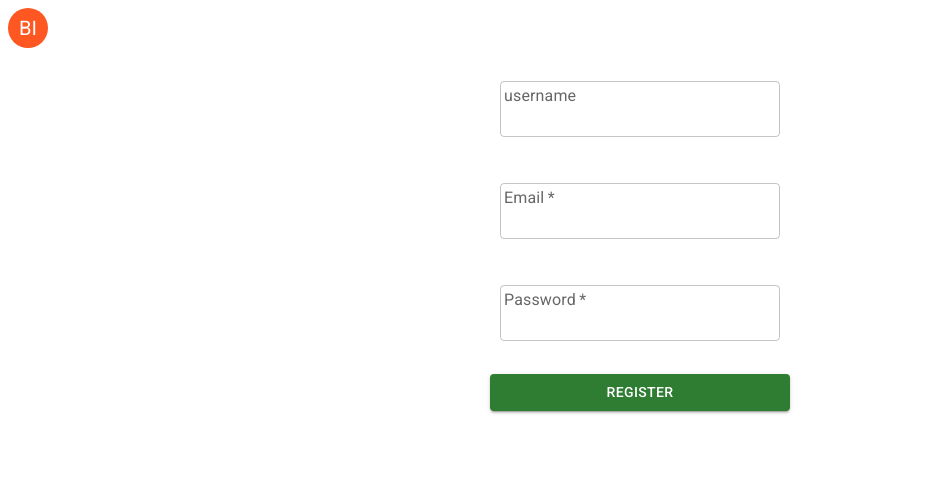
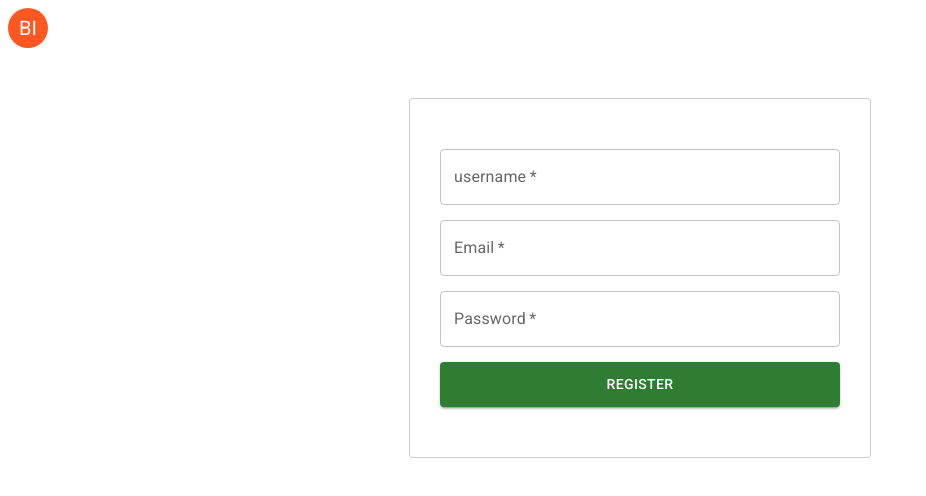
Before and after one commit to developerbello/auth-app, a React (Create React App) app: page / in a window 1280 px wide. Shown: the top 496 px of the page, without its empty margins (0-926 px from the left). Built offline with nearby package versions, Linux system fonts and the light colour scheme.

Commit message:
Removed validation feature from the codebase

```diff
--- a/src/components/Register.js
+++ b/src/components/Register.js
@@ -4,14 +4,23 @@ import { useNavigate } from "react-router-dom";
 
 const styles = {
   formField: {
-    margin: "20px auto 0",
-    width: "300px",
+    backgroundColor: "#fff",
+    padding: "50px 30px",
+    position: "relative",
+    overflow: "hidden",
+    borderRadius: "3px",
+    border: "solid 1px #ccc",
+    margin: "50px auto 8px",
+    width: "400px",
     display: "flex",
     flexDirection: "column",
+    lineHeight: "",
   },
   inputField: {
-    padding: "13px 10px",
-    marginBottom: "20px",
+    marginBottom: "15px",
+  },
+  Button: {
+    height: "45px",
   },
 };
 
@@ -19,9 +28,6 @@ let initialState = {
   username: "",
   email: "",
   password: "",
-  usernameError: "",
-  emailError: "",
-  passwordError: "",
 };
 
 const Register = () => {
@@ -30,30 +36,6 @@ const Register = () => {
   });
 
   const navigate = useNavigate();
-
-  const validate = () => {
-    let usernameError = "";
-    let emailError = "";
-    let passwordError = "";
-
-    if (!fieldName.username) {
-      usernameError = "Not Empty";
-    }
-
-    if (!fieldName.password) {
-      passwordError = "Not Empty";
-    }
-
-    if (usernameError || emailError || passwordError) {
-      setFieldName({
-        usernameError,
-        emailError,
-        passwordError,
-      });
-      return false;
-    }
-    return true;
-  };
 
   const handleChange = (e) => {
     let name = e.target.name;
@@ -64,10 +46,7 @@ const Register = () => {
 
   const handleSubmit = (e) => {
     e.preventDefault();
-    const isValid = validate();
-    if (isValid) {
-      console.log(fieldName);
-    }
+    console.log(fieldName);
     navigate("/welcome");
   };
 
@@ -82,6 +61,7 @@ const Register = () => {
           style={styles.inputField}
           onChange={handleChange}
           placeholder="username"
+          required
         />
         {fieldName.usernameError}
         <TextField
@@ -106,10 +86,15 @@ const Register = () => {
           onChange={handleChange}
           type="password"
           placeholder="******************"
-          required
+          required="password"
         />
         {fieldName.passwordError}
-        <Button type="submit" variant="contained" color="success">
+        <Button
+          style={styles.Button}
+          type="submit"
+          variant="contained"
+          color="success"
+        >
           Register
         </Button>
       </form>
```
